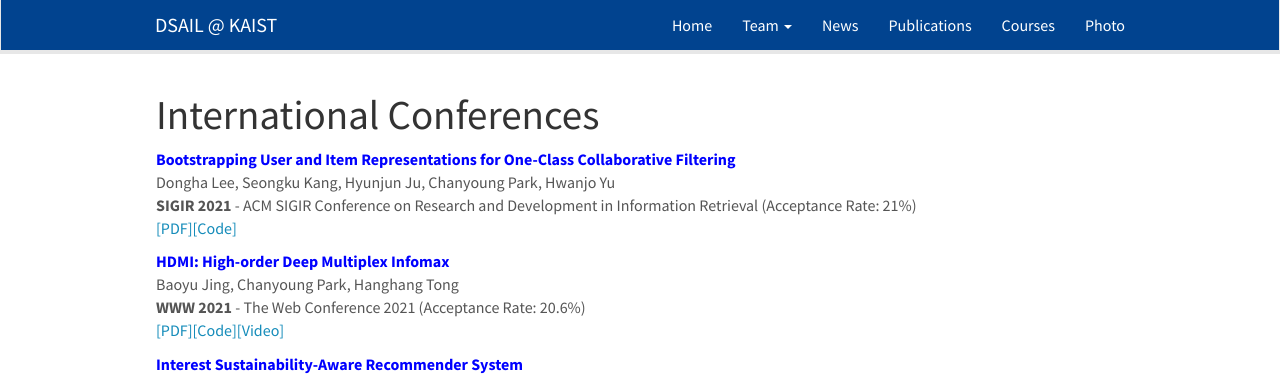
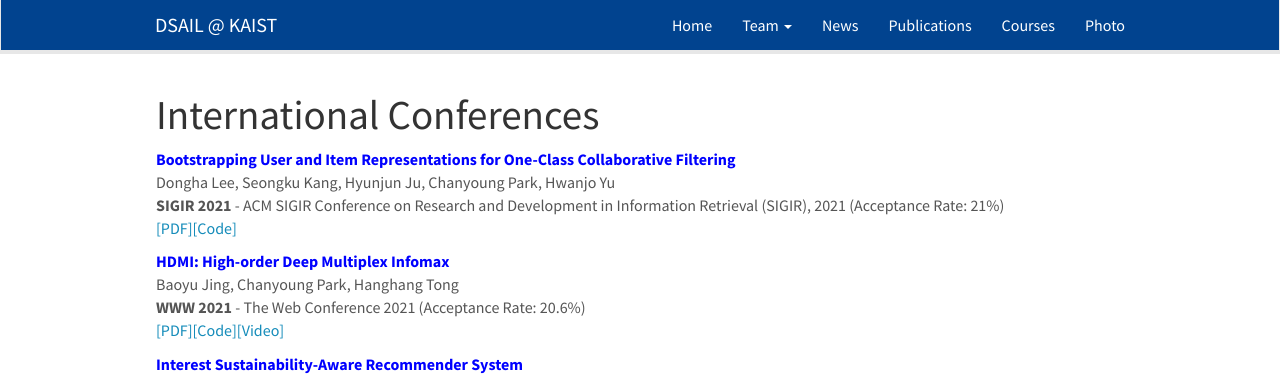
Before and after one commit to kaist-dsail/kaist-dsail.github.io, a Jekyll site: the page built from _pages/publications.md, in a window 1280 px wide and 900 px high. Shown: the top 379 px of the window. Built offline with Jekyll 4.4.1, drawn with Linux system fonts in a browser that asks for light colours; nearby versions of some CDN libraries.

Commit message:
Revert "Update publist_conf.yml"
This reverts commit b6b7b7586237f02e934436ed82dfb986b645bb47.

```diff
--- a/_data/publist_conf.yml
+++ b/_data/publist_conf.yml
@@ -1,7 +1,7 @@
 - title: Bootstrapping User and Item Representations for One-Class Collaborative Filtering
   authors: Dongha Lee, Seongku Kang, Hyunjun Ju, Chanyoung Park, Hwanjo Yu
   venue: SIGIR 2021
-  venue_full: ACM SIGIR Conference on Research and Development in Information Retrieval (Acceptance Rate&#58; 21%)
+  venue_full: ACM SIGIR Conference on Research and Development in Information Retrieval (SIGIR), 2021 (Acceptance Rate&#58; 21%)
   type: pc
   pdf_url: http://dsail.kaist.ac.kr/publications/
   code_url: https://github.com/donalee/BUIR
```
